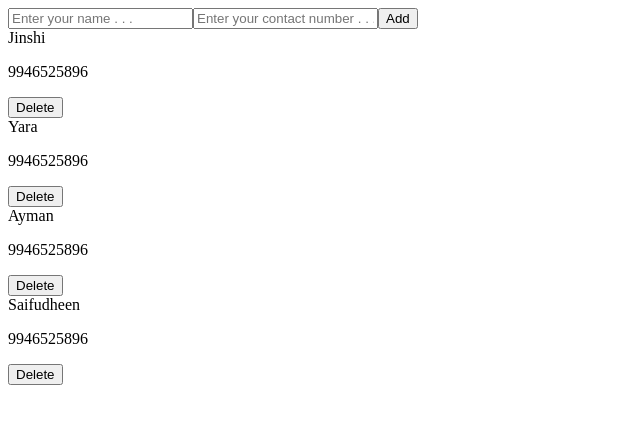
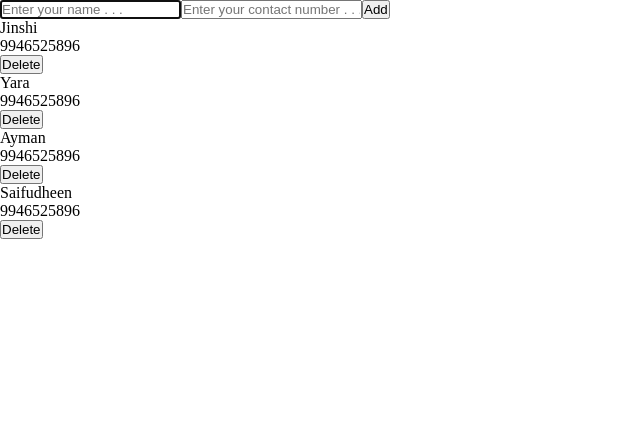
Before and after one commit to Jinshi-P/student-managementApp, a React (Vite) app: page / in a window 1280 px wide. Shown: the top 424 px of the page, without its empty margins (0-640 px from the left). Built offline with nearby package versions, Linux system fonts and the light colour scheme.

Commit message:
make the name field focus when the page refresh and after each data entered using useEffect and useRef

```diff
--- /dev/null
+++ b/src/App.css
@@ -0,0 +1,5 @@
+*{
+    padding: 0px;
+    margin: 0px;
+    box-sizing: border-box;
+}
--- a/src/App.jsx
+++ b/src/App.jsx
@@ -1,18 +1,19 @@
 import ListInput from "./contact_list/ListInput";
 import ListData from "./contact_list/ListData";
-import { useState,useRef } from "react";
+import { useState,useRef,useEffect } from "react";
 
 function App() {
 
 
     const contactRef = useRef()
 //console.log(contactRef.current.value)
-  const [students, setStudents] = useState([
+let studentsData=[
     { id:"jsp",name:"Jinshi",contact:9946525896},
     { id:"yra",name:"Yara", contact:9946525896},
     { id:"aym",name:"Ayman",contact:9946525896},
     { id:"sfd",name:"Saifudheen",contact:9946525896},
-  ]);
+  ]
+  const [students, setStudents] = useState(studentsData);
 
   const handleAddButton=(newStudent)=>{
 
@@ -22,15 +23,22 @@ function App() {
     }
 
 const handleDletebtn=(studentId)=>{
- const updatedStudents=students.filter((student)=>
-student.id!==studentId)
+ const updatedStudents=students?.filter((student)=>
+student?.id!==studentId)
+ console.log(`${studentId} is deleted`)
  setStudents([...updatedStudents])
 
 }
+const nameref=useRef("")
+ useEffect(()=>{
+
+    nameref.current.focus()
+
+    },[students])
 
   return (
     <div>
-      <ListInput handleAddButton={handleAddButton} contactRef={contactRef} />
+      <ListInput handleAddButton={handleAddButton} contactRef={contactRef} nameref={nameref} />
       <ListData students={students}  handleDletebtn={handleDletebtn}/>
     </div>
   );
--- a/src/contact_list/ListData.jsx
+++ b/src/contact_list/ListData.jsx
@@ -2,7 +2,9 @@ import ListItem from "./ListItem"
 
 function ListData({students,handleDletebtn}){
 return (
-students?.map((student)=>{
+!students.length
+? <p>{"No Contacts Found"}</p>
+:students?.map((student)=>{
    return <ListItem key={student.id} student={student} handleDletebtn={handleDletebtn}/>
 }))
 }
--- a/src/contact_list/ListInput.jsx
+++ b/src/contact_list/ListInput.jsx
@@ -1,8 +1,8 @@
-import { useState } from "react"
+import {  useState } from "react"
 
 
 
-function ListInput({handleAddButton,contactRef}){
+function ListInput({handleAddButton,contactRef,nameref}){
 const [input,setInput]=useState("")
 
 
@@ -11,9 +11,10 @@ const [input,setInput]=useState("")
     }
 
 
+
     return(
         <div>
-        <input value={input} type="text" placeholder="Enter your name . . ."  onChange={handleInput}/>
+        <input value={input} type="text" ref={nameref} placeholder="Enter your name . . ."  onChange={handleInput}/>
             <input type="tel" ref={contactRef}  placeholder="Enter your contact number . . ." />
         <button onClick={()=>{handleAddButton(
             {
--- a/src/contact_list/ListItem.jsx
+++ b/src/contact_list/ListItem.jsx
@@ -3,7 +3,7 @@ function ListItem({student,handleDletebtn}){
 return (
     <div>
 
-      {student?.name}<p>{student?.contact}</p><button onClick={()=>handleDletebtn(student.id)}> Delete</button>
+      {student?.name}<p>{student?.contact}</p><button onClick={()=>handleDletebtn(student?.id)}> Delete</button>
    </div>
 )}
 export default ListItem
--- a/src/main.jsx
+++ b/src/main.jsx
@@ -1,6 +1,7 @@
 import { StrictMode } from 'react'
 import { createRoot } from 'react-dom/client'
 import App from './App.jsx'
+import "./App.css"
 
 createRoot(document.getElementById('root')).render(
   <StrictMode>
```
